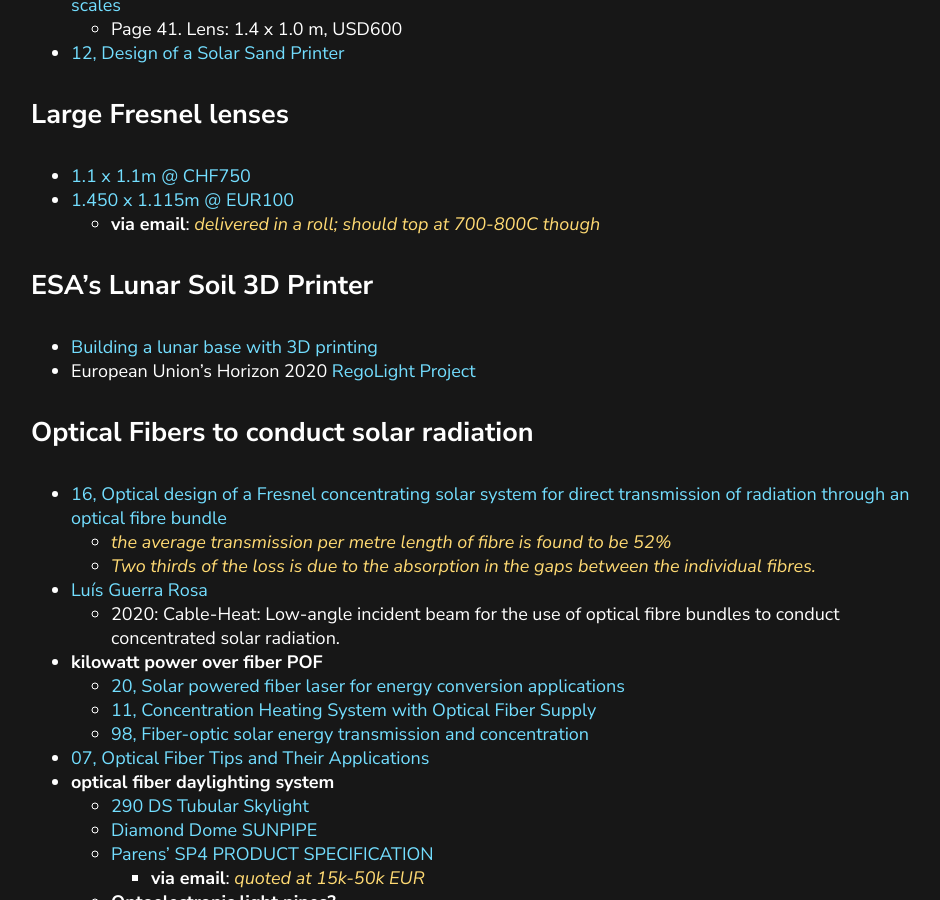
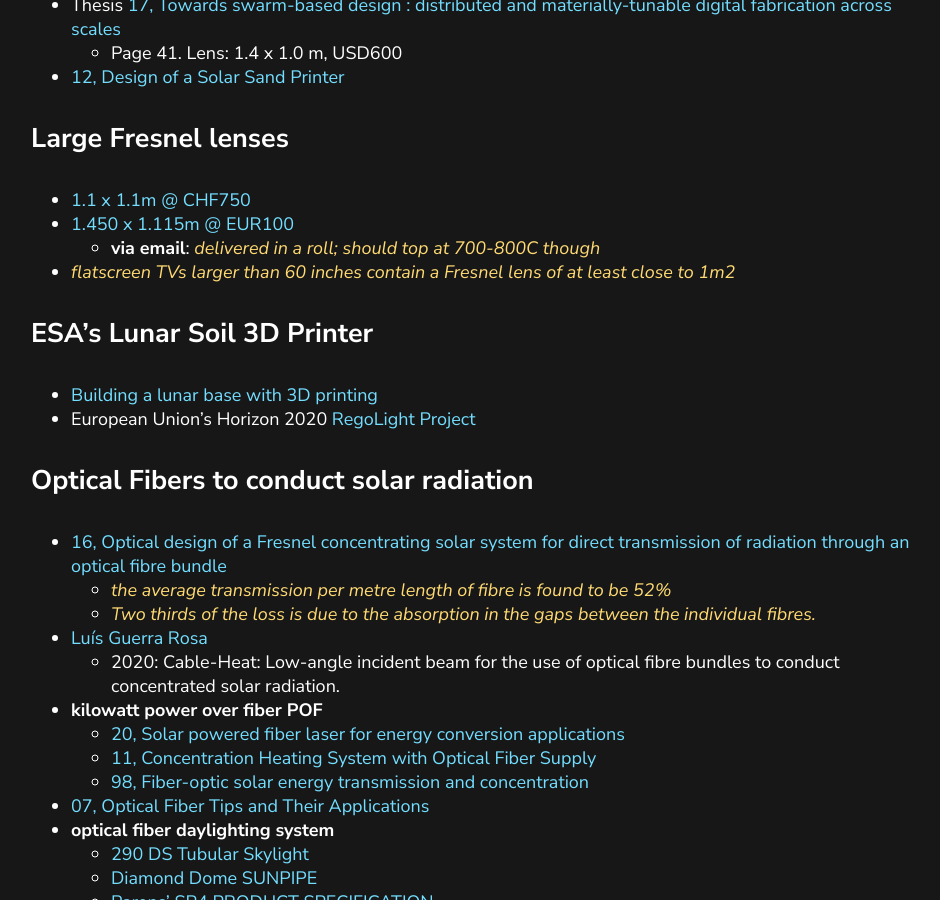
Before and after one commit to fenollp/fenollp.github.io, a Jekyll site: the page built from _posts/2021-08-06-concentrated-solar-for-infrastructure-and-fuel.md, in a window 1280 px wide and 900 px high, scrolled down 1660 px. Shown: the whole window, without its empty margins (159-1099 px from the left). Built offline with Jekyll 4.4.1, drawn with Linux system fonts in a browser that asks for light colours; some of the changed text lies outside the part shown.

Commit message:
tips
Signed-off-by: Pierre Fenoll <pierrefenoll@gmail.com>

```diff
--- a/_posts/2021-08-06-concentrated-solar-for-infrastructure-and-fuel.md
+++ b/_posts/2021-08-06-concentrated-solar-for-infrastructure-and-fuel.md
@@ -41,6 +42,7 @@
 * [1.1 x 1.1m @ CHF750](https://www.fruugoschweiz.com/square-shape-focal-length-fresnel-solar-lens/p-55977041-113481672?language=en&ac=croud)
 * [1.450 x 1.115m @ EUR100](https://www.solarbrother.com/acheter/lentille-de-fresnel-xl/)
 	* **via email**: *delivered in a roll; should top at 700-800C though*
+* *flatscreen TVs larger than 60 inches contain a Fresnel lens of at least close to 1m2*
 
 ### ESA's Lunar Soil 3D Printer
 * [Building a lunar base with 3D printing](https://www.esa.int/Enabling_Support/Space_Engineering_Technology/Building_a_lunar_base_with_3D_printing)
```
Also changed, not shown: other parts of _posts/2021-08-06-concentrated-solar-for-infrastructure-and-fuel.md (+1 -0 lines).
